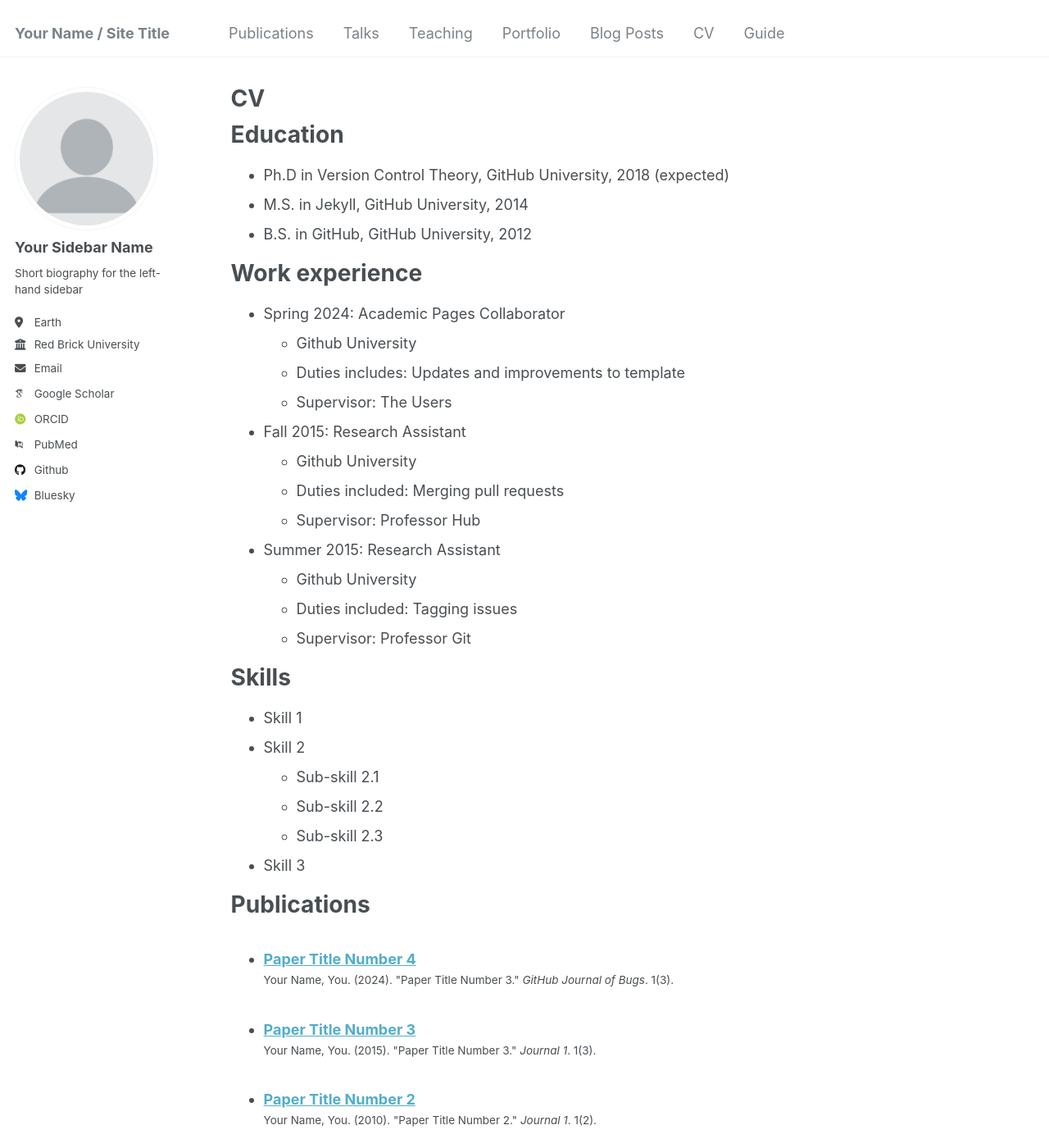
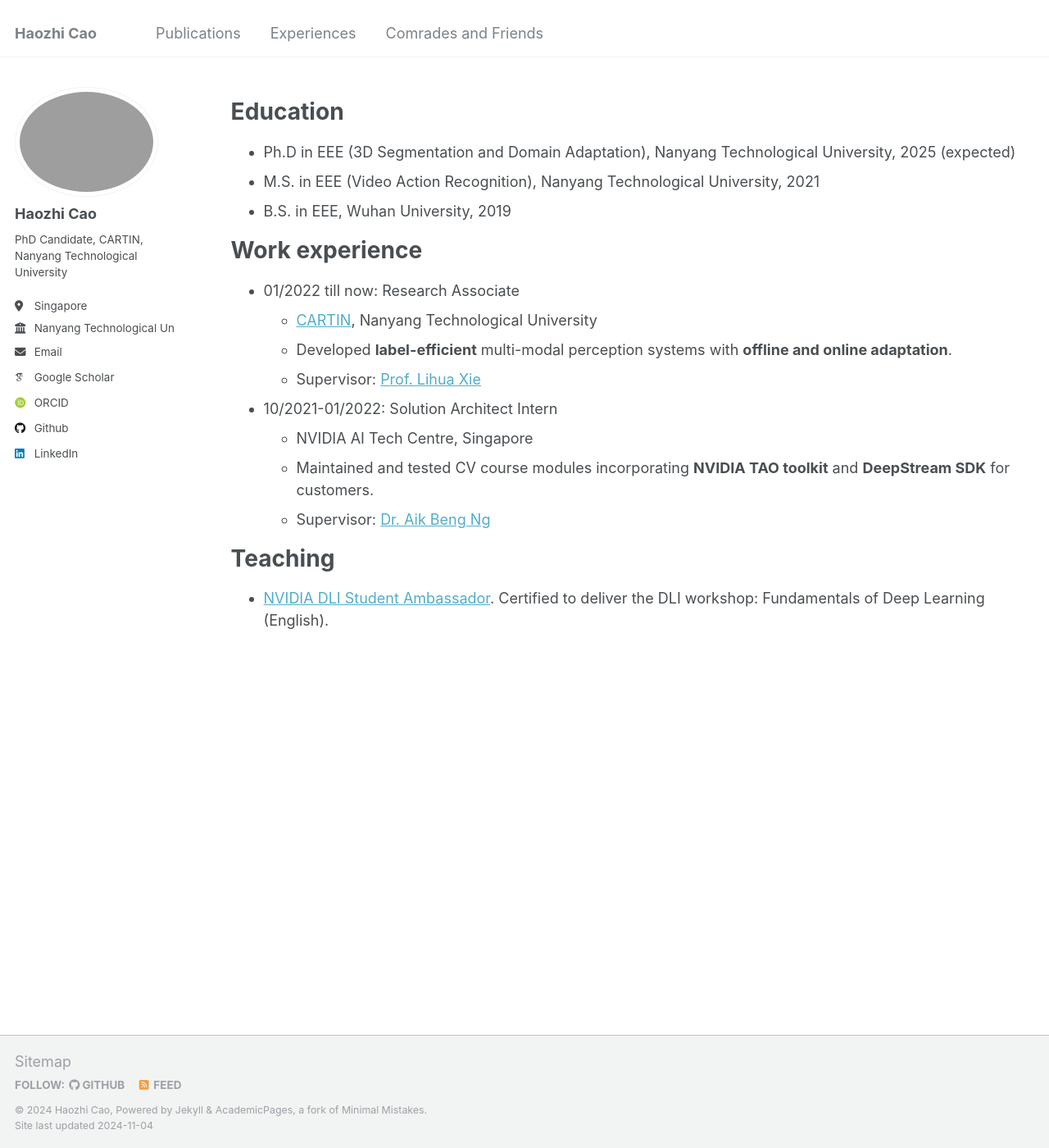
Before and after one commit to AronCao49/AronCao49.github.io, a Jekyll site: the page built from _pages/cv.md, in a window 1280 px wide and 1400 px high. Shown: the whole window at 82% size. Built offline with Jekyll 4.4.1, drawn with Linux system fonts in a browser that asks for light colours; some web fonts are replaced; some of the changed text lies outside the part shown.

Commit message:
First init

```diff
--- a/_config.yml
+++ b/_config.yml
@@ -8,35 +8,35 @@
 
 # Basic Site Settings
 locale                   : "en-US"
-title                    : "Your Name / Site Title"
+title                    : "Haozhi Cao"
 title_separator          : "-"
-name                     : &name "Your Name"
+name                     : &name "Haozhi Cao"
 description              : &description "personal description"
-url                      : https://academicpages.github.io # the base hostname & protocol for your site e.g. "https://mmistakes.github.io"
+url                      : https://aroncao49.github.io # the base hostname & protocol for your site e.g. "https://mmistakes.github.io"
 baseurl                  : "" # the subpath of your site, e.g. "/blog"
-repository               : "academicpages/academicpages.github.io"
+repository               : "AronCao49/AronCao49.github.io"
 
 # Site Author - The following control what appear as part of the author content on the side bar.
 #               If a field is blank the icon and link will not appear, otherwise it will be shown.
 #               Additional customization can be done by editing /_includes/author-profile.html
 author:
   # Biographic information
-  avatar           : "profile.png"
-  name             : "Your Sidebar Name"
+  avatar           : "profile_4.png"
+  name             : "Haozhi Cao"
   pronouns         : # example: "she/her"
-  bio              : "Short biography for the left-hand sidebar"
-  location         : "Earth"
-  employer         : "Red Brick University"
+  bio              : "PhD Candidate, CARTIN, Nanyang Technological University"
+  location         : "Singapore"
+  employer         : "Nanyang Technological University"
   uri              : # URL
-  email            : "none@example.org"
+  email            : "haozhi002@ntu.edu.sg"
 
   # Academic websites
   arxiv            : # URL - Update with the correct link to your profile
-  googlescholar    : "https://scholar.google.com/citations?user=PS_CX0AAAAAJ"
+  googlescholar    : "https://scholar.google.com/citations?user=EaRJECUAAAAJ&hl=en"
   impactstory      : # URL
-  orcid            : "http://orcid.org/yourorcidurl"
+  orcid            : "https://orcid.org/my-orcid?orcid=0000-0001-7703-3490"
   semantic         : # URL
-  pubmed           : "https://www.ncbi.nlm.nih.gov/pubmed/?term=john+snow"
+  pubmed           : # "https://www.ncbi.nlm.nih.gov/pubmed/?term=john+snow"
   researchgate     : # URL
   scopus           : # URL
 
@@ -44,12 +44,12 @@ author:
   bitbucket        : # Username - Update with your username on the site
   codepen          : # Username
   dribbble         : # Username
-  github           : "academicpages"
+  github           : "AronCao49"
   kaggle           : # Username
   stackoverflow    : # User number or user number and name (i.e., use "1" or "1/jeff-atwood")
 
   # Social media
-  bluesky          : "bsky.app" # Replace this with you Bluesky username
+  bluesky          : # "bsky.app" # Replace this with you Bluesky username
   facebook         : # Username
   flickr           : # Username
   foursquare       : # Username
@@ -58,7 +58,7 @@ author:
   keybase          : # Username
   instagram        : # Username
   lastfm           : # Username
-  linkedin         : # Username
+  linkedin         : "haozhi-cao-b1516b1b8"
   mastodon         : # URL
   medium           : # URL
   pinterest        : # Username
@@ -79,9 +79,9 @@ publication_category:
   books:
     title: 'Books'
   manuscripts:
-    title: 'Journal Articles'
+    title: 'Datasets and Surveys'
   conferences:
-    title: 'Conference Papers'
+    title: 'Conferences and Journals'
 
 # Site Settings
 teaser                   :  # filename of teaser fallback teaser image placed in /images/, .e.g. "500x300.png"
--- a/_data/navigation.yml
+++ b/_data/navigation.yml
@@ -8,20 +8,8 @@ main:
   - title: "Publications"
     url: /publications/
 
-  - title: "Talks"
-    url: /talks/
-
-  - title: "Teaching"
-    url: /teaching/
-
-  - title: "Portfolio"
-    url: /portfolio/
-
-  - title: "Blog Posts"
-    url: /year-archive/
-
-  - title: "CV"
+  - title: "Experiences"
     url: /cv/
 
-  - title: "Guide"
-    url: /markdown/
+  - title: "Comrades and Friends"
+    url: /friends/
--- a/_pages/cv.md
+++ b/_pages/cv.md
@@ -1,6 +1,5 @@
 ---
 layout: archive
-title: "CV"
 permalink: /cv/
 author_profile: true
 redirect_from:
@@ -11,54 +10,23 @@ redirect_from:
 
 Education
 ======
-* Ph.D in Version Control Theory, GitHub University, 2018 (expected)
-* M.S. in Jekyll, GitHub University, 2014
-* B.S. in GitHub, GitHub University, 2012
+* Ph.D in EEE (3D Segmentation and Domain Adaptation), Nanyang Technological University, 2025 (expected)
+* M.S. in EEE (Video Action Recognition), Nanyang Technological University, 2021
+* B.S. in EEE, Wuhan University, 2019
 
 Work experience
 ======
-* Spring 2024: Academic Pages Collaborator
-  * Github University
-  * Duties includes: Updates and improvements to template
-  * Supervisor: The Users
+* 01/2022 till now: Research Associate
+  * [CARTIN](https://www.ntu.edu.sg/cartin), Nanyang Technological University
+  * Developed **label-efficient** multi-modal perception systems with **offline and online adaptation**.
+  * Supervisor: [Prof. Lihua Xie](https://scholar.google.com.sg/citations?user=Fmrv3J8AAAAJ&hl=en)
 
-* Fall 2015: Research Assistant
-  * Github University
-  * Duties included: Merging pull requests
-  * Supervisor: Professor Hub
+* 10/2021-01/2022: Solution Architect Intern
+  * NVIDIA AI Tech Centre, Singapore
+  * Maintained and tested CV course modules incorporating **NVIDIA TAO toolkit** and **DeepStream SDK** for customers.
+  * Supervisor: [Dr. Aik Beng Ng](https://scholar.google.com/citations?user=FkOwHcAAAAAJ&hl=en)
 
-* Summer 2015: Research Assistant
-  * Github University
-  * Duties included: Tagging issues
-  * Supervisor: Professor Git
-
-Skills
-======
-* Skill 1
-* Skill 2
-  * Sub-skill 2.1
-  * Sub-skill 2.2
-  * Sub-skill 2.3
-* Skill 3
-
-Publications
-======
-  <ul>{% for post in site.publications reversed %}
-    {% include archive-single-cv.html %}
-  {% endfor %}</ul>
-
-Talks
-======
-  <ul>{% for post in site.talks reversed %}
-    {% include archive-single-talk-cv.html  %}
-  {% endfor %}</ul>
 
 Teaching
 ======
-  <ul>{% for post in site.teaching reversed %}
-    {% include archive-single-cv.html %}
-  {% endfor %}</ul>
-
-Service and leadership
-======
-* Currently signed in to 43 different slack teams
+* [NVIDIA DLI Student Ambassador](https://learn.nvidia.com/certificates?id=86ba8b6f68484c9da1620f9815ffca3e). Certified to deliver the DLI workshop: Fundamentals of Deep Learning (English).
```
Also changed, not shown: _includes/archive-single-pub-with-img.html (added, +64 -0 lines), _pages/about.md (+22 -37 lines), _pages/friends.md (added, +22 -0 lines), 1 other file.
